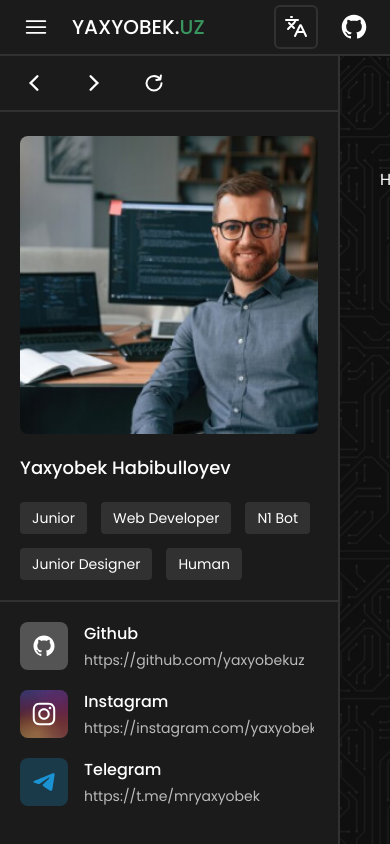
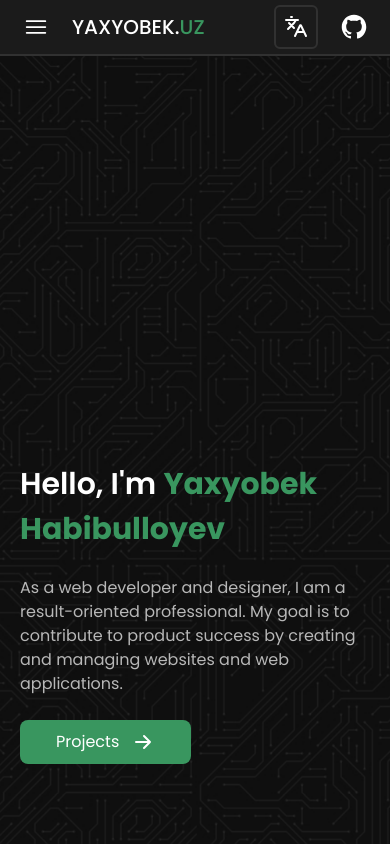
Before and after one commit to yaxyobekuz/portfolio, a React (Vite) app: page / in a window 390 px wide. Built offline with nearby package versions, Linux system fonts and the light colour scheme.

Commit message:
add homepage with responsive styles

```diff
--- a/src/components/Sidebar.jsx
+++ b/src/components/Sidebar.jsx
@@ -1,17 +1,24 @@
 import React from "react";
 import { Link } from "react-router-dom";
+
+// Components
 import Icon from "./Icon";
+import SolidArrow from "./SolidArrow";
+
+// Data
+import userProfile from "../data/userProfile";
+
+// Translate
+import { useTranslation } from "react-i18next";
 
 // Images
 import reloadIcon from "../assets/images/icons/reload.svg";
-import SolidArrow from "./SolidArrow";
-import { useTranslation } from "react-i18next";
+import profileImage from "../assets/images/others/profile-image.jpg";
+
 // Images
-import profileImage from "../assets/images/others/profile-image.jpg";
-import userProfile from "../data/userProfile";
 
 const Sidebar = () => {
-  const { t, i18n } = useTranslation();
+  const { t } = useTranslation();
 
   const handlePageReload = () => {
     window.location.reload();
@@ -20,7 +27,7 @@ const Sidebar = () => {
   const { socialLinks, tags } = userProfile;
 
   return (
-    <div className="w-[340px] h-full shrink-0 bg-dark-300 border-r-2 border-dark-200">
+    <div className="absolute inset-y-0 left-0 -translate-x-full w-[340px] h-full shrink-0 bg-dark-300 border-r-2 border-dark-200 transition-transform duration-200 xl:!translate-x-0 xl:static">
       {/* Actions (Top) */}
       <div className="flex items-center gap-6 h-14 px-4 border-b-2 border-dark-200">
         {/* prev */}
@@ -71,7 +78,7 @@ const Sidebar = () => {
 
           {/* tags */}
           <ul className="flex flex-wrap gap-3.5">
-            {userProfile.tags.en.map((tag, index) => (
+            {tags.en.map((_, index) => (
               <li key={index} className="bg-dark-200 px-3 py-1 rounded">
                 <span className="text-sm">{t(`tags.${index}`)}</span>
               </li>
--- a/src/layouts/MainLayout.jsx
+++ b/src/layouts/MainLayout.jsx
@@ -23,7 +23,7 @@ const MainLayout = () => {
 
           {/* pages */}
           <div className="w-full h-full overflow-y-auto">
-            <div className="container">
+            <div className="container h-full">
               <Outlet />
             </div>
           </div>
--- a/src/pages/Home.jsx
+++ b/src/pages/Home.jsx
@@ -1,9 +1,38 @@
 import React from "react";
+import { Link } from "react-router-dom";
+
+// Translate
+import { useTranslation } from "react-i18next";
+
+// Components
+import MainArrow from "../components/MainArrow";
+import MarkdownRenderer from "../components/MarkdownRenderer";
 
 const Home = () => {
+  const { t } = useTranslation();
+
   return (
-    <div className="py-28">
-      <div className="container">Home</div>
+    <div className="flex flex-col items-start justify-end min-h-full pt-12 pb-20 sm:py-12 sm:items-center sm:justify-center">
+      <div className="flex flex-col items-start gap-6 max-w-96 sm:items-center sm:max-w-xl md:max-w-2xl">
+        {/* Title */}
+        <h1 className="markdown strong-primary text-3xl font-semibold leading-normal sm:text-center md:text-4xl">
+          <MarkdownRenderer text={t("homepage_title")} />
+        </h1>
+
+        {/* Description */}
+        <p className="text-white/70 sm:text-center md:text-lg">
+          {t("homepage_description")}
+        </p>
+
+        {/* Projects link */}
+        <Link to="/projects" className="btn-primary group px-9">
+          <span>{t("homepage_main_btn")}</span>
+          <MainArrow
+            direction="right"
+            className="transition-transform duration-300 group-hover:translate-x-2"
+          />
+        </Link>
+      </div>
     </div>
   );
 };
```
